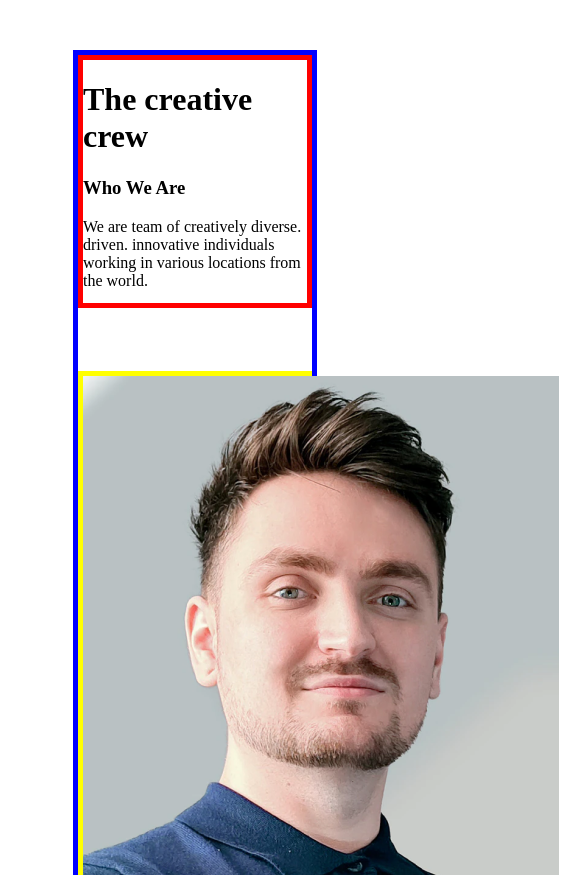
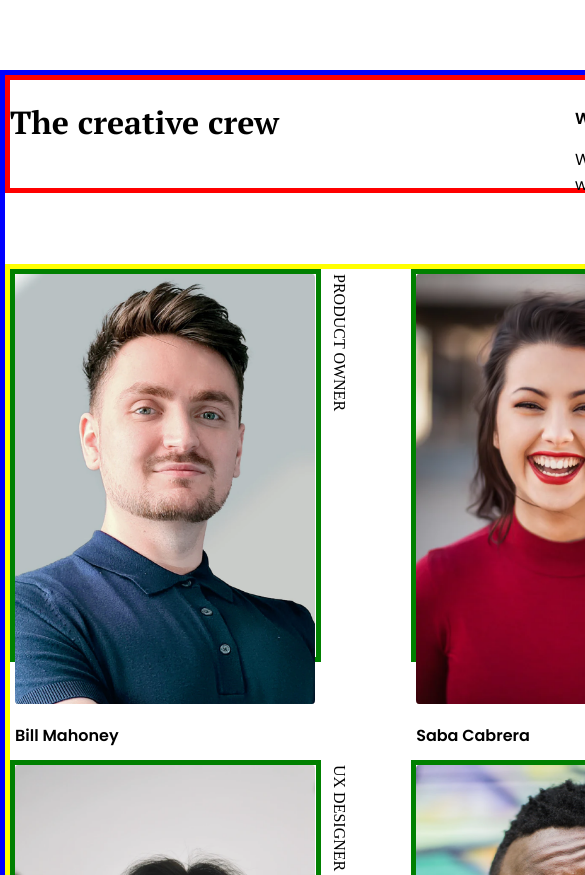
Before and after one commit to businan/who_we_are, a plain HTML site: page index.html in a window 390 px wide. Shown: the top 875 px of the page, 585 px wide, since content can reach past the window. Drawn offline with Linux system fonts and the light colour scheme.

Commit message:
finish webpage not mobile

```diff
--- a/sass/_container.scss
+++ b/sass/_container.scss
@@ -4,17 +4,18 @@ html,body {
     box-sizing: border-box;
 
     .container {
-        width: 60%;
-        height: 150vh;
-        margin: 50px auto;
+        display: block;
+        width: 1140px;
+        height: 140vh;
+        margin: 70px auto 150px auto;
         border: 5px solid blue;
         display: grid;
-        grid-template-rows: 20% 75%;
+        grid-template-rows: 10% 84%;
         grid-template-columns: 100%;
         grid-template-areas:
             "head"
             "main";
-        gap: 5%;
+        gap: 6%;
 
         .head {
             grid-area: head;
--- a/sass/_head.scss
+++ b/sass/_head.scss
@@ -0,0 +1,30 @@
+.head {
+    padding: 0;
+    //margin-top: -30px;
+    display: flex;
+    align-items: flex-start;
+    justify-content: space-between;
+
+    #name {
+        grid-area: left_head;
+        width: 50%;
+
+        h1 {
+            font-size: 2rem;
+            font-family: $headingFontFamily;
+        }
+
+    }
+    #whoWeAre {
+        width: 50%;
+        margin-top: 10px;
+        h3,p {
+            font-family: $textFontFamily;
+        }
+        h3 {
+            text-transform: uppercase;
+            font-size: 1rem;
+        }
+
+    }
+}
--- a/sass/_main.scss
+++ b/sass/_main.scss
@@ -0,0 +1,56 @@
+.main{
+    border: 5px solid orange;
+    display: grid;
+    grid-template-rows: 40% 40%;
+    grid-template-columns: 27.5% 27.5% 27.5%;
+    grid-template-areas:
+        "member1 member2 member3"
+        "member4 member5 member6";
+
+    row-gap: 10%;
+    column-gap: 8%;
+
+    img{
+
+        width: 300px;
+        height: 430px;
+        border-radius: 1%;
+    }
+
+    .crew {
+        border: 5px solid green;
+        position: relative;
+        span {
+            position: absolute;
+            writing-mode: vertical-lr;
+            margin-left: 15px;
+            text-transform: uppercase;
+            font-weight: lighter;
+
+        }
+        p {
+            font-family: $textFontFamily;
+            margin-top: 15px;
+            font-weight: 600;
+        }
+    }
+
+    .member1 {
+        grid-area: member1;
+    }
+    .member2 {
+        grid-area: member2;
+    }
+    .member3 {
+        grid-area: member3;
+    }
+    .member4 {
+        grid-area: member4;
+    }
+    .member5 {
+        grid-area: member5;
+    }
+    .member6 {
+        grid-area: member6;
+    }
+}
--- a/sass/_theme.scss
+++ b/sass/_theme.scss
@@ -0,0 +1,7 @@
+@import url(https://fonts.googleapis.com/css2?family=Poppins:wght@300;400;600&display=swap);
+@import url(https://fonts.googleapis.com/css2?family=PT+Serif:wght@700&display=swap);
+
+$mainFontSize:16px;
+$secondFontSize:10px;
+$headingFontFamily:'PT Serif', serif;
+$textFontFamily:'Poppins', sans-serif;
```
Also changed, not shown: style.css, 1 other file.
